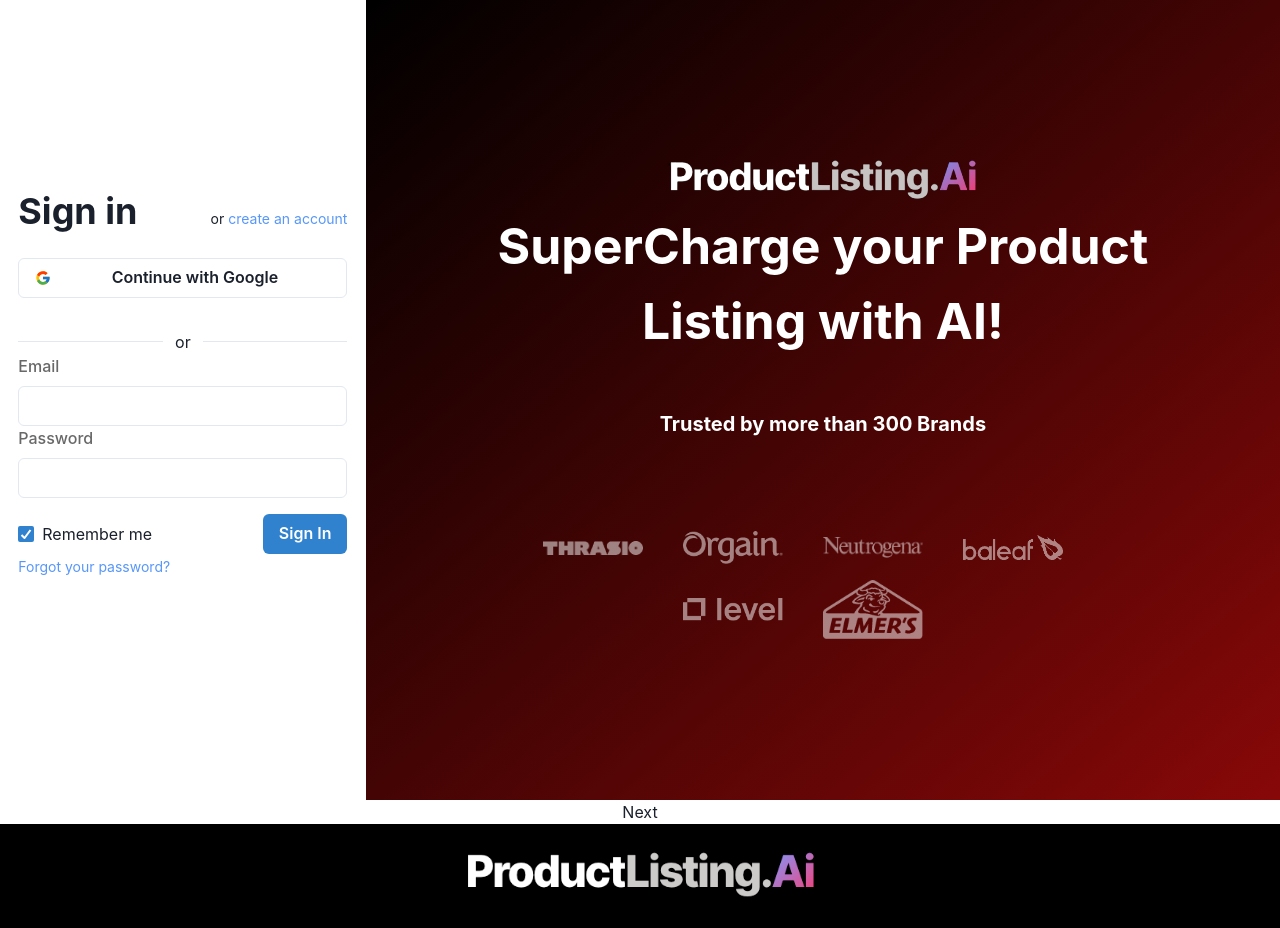
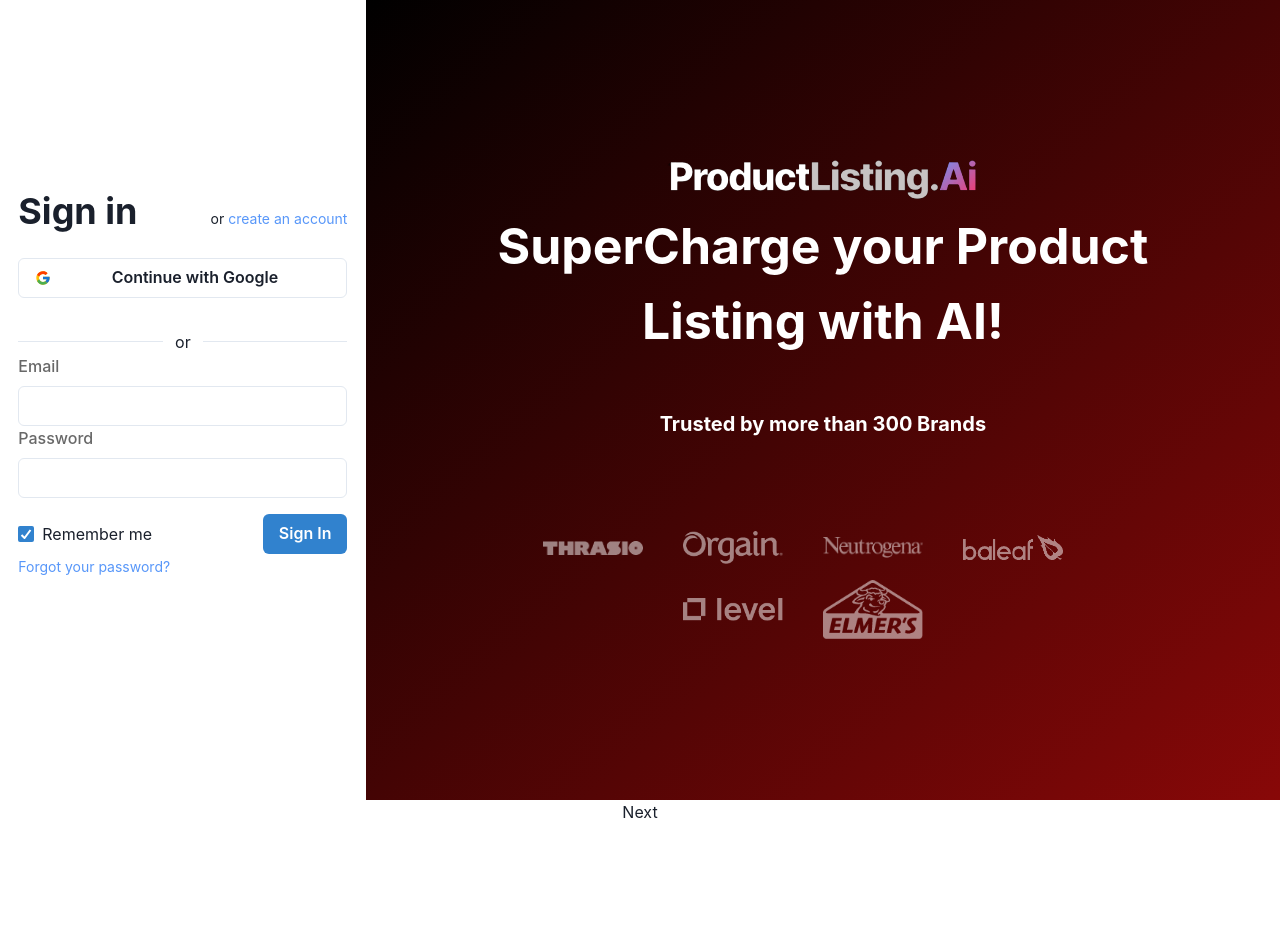
Before and after one commit to Adugnatad/ProductListing, a React (Create React App) app: page / in a window 1280 px wide. After the commit the page ends 824 px from the top, so only its background shows below. Built offline with nearby package versions, Linux system fonts and the light colour scheme.

Commit message:
remove footer on login and signup

```diff
--- a/src/App.js
+++ b/src/App.js
@@ -35,7 +35,7 @@
       {showPage === 0 && <Login />}
       {showPage === 2 && <Signup />}
       <button onClick={showPages}>Next</button>
-      <Footer />
+      {showPage !== 0 && showPage !== 2 && <Footer />}
     </Box>
   )
 }
```
